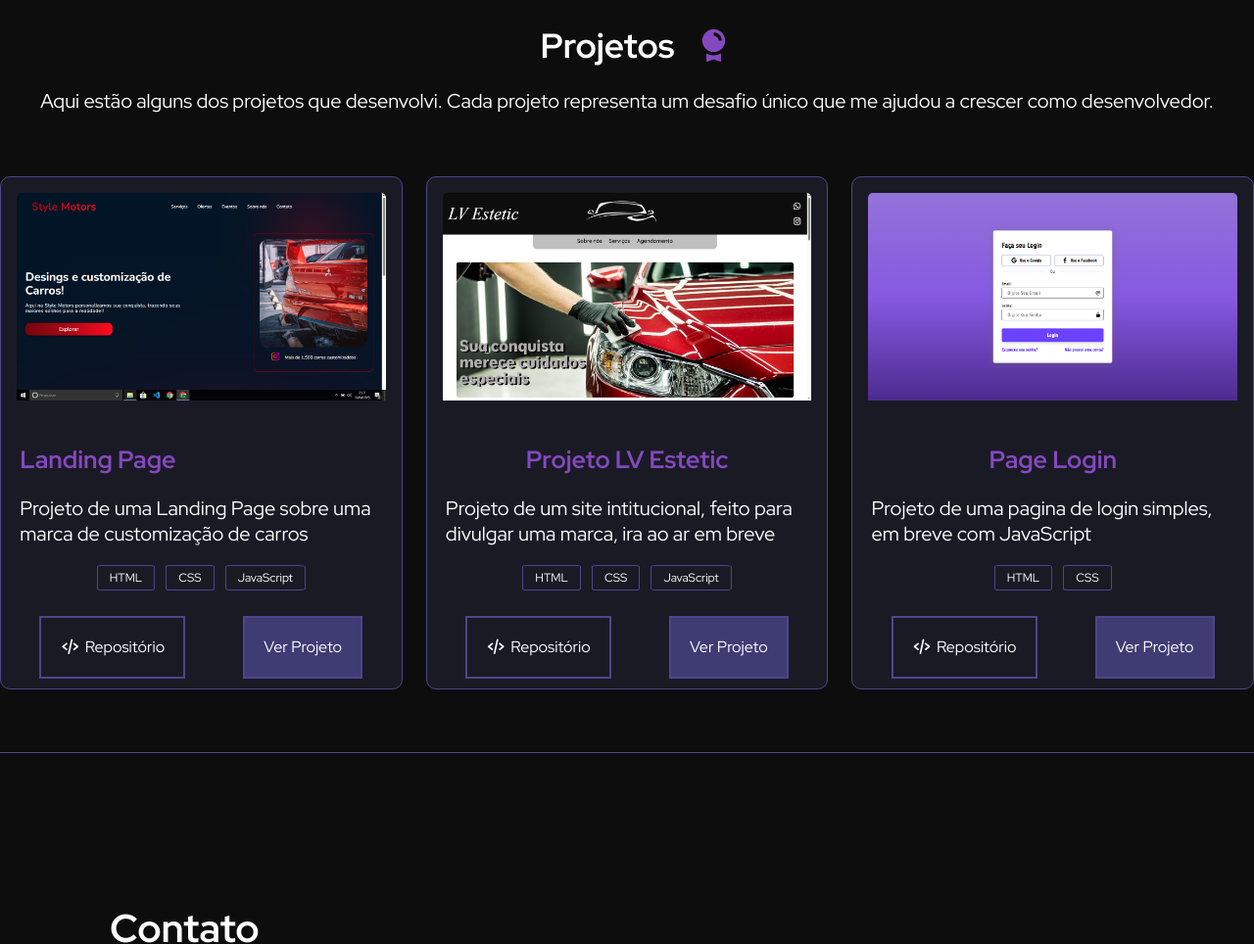
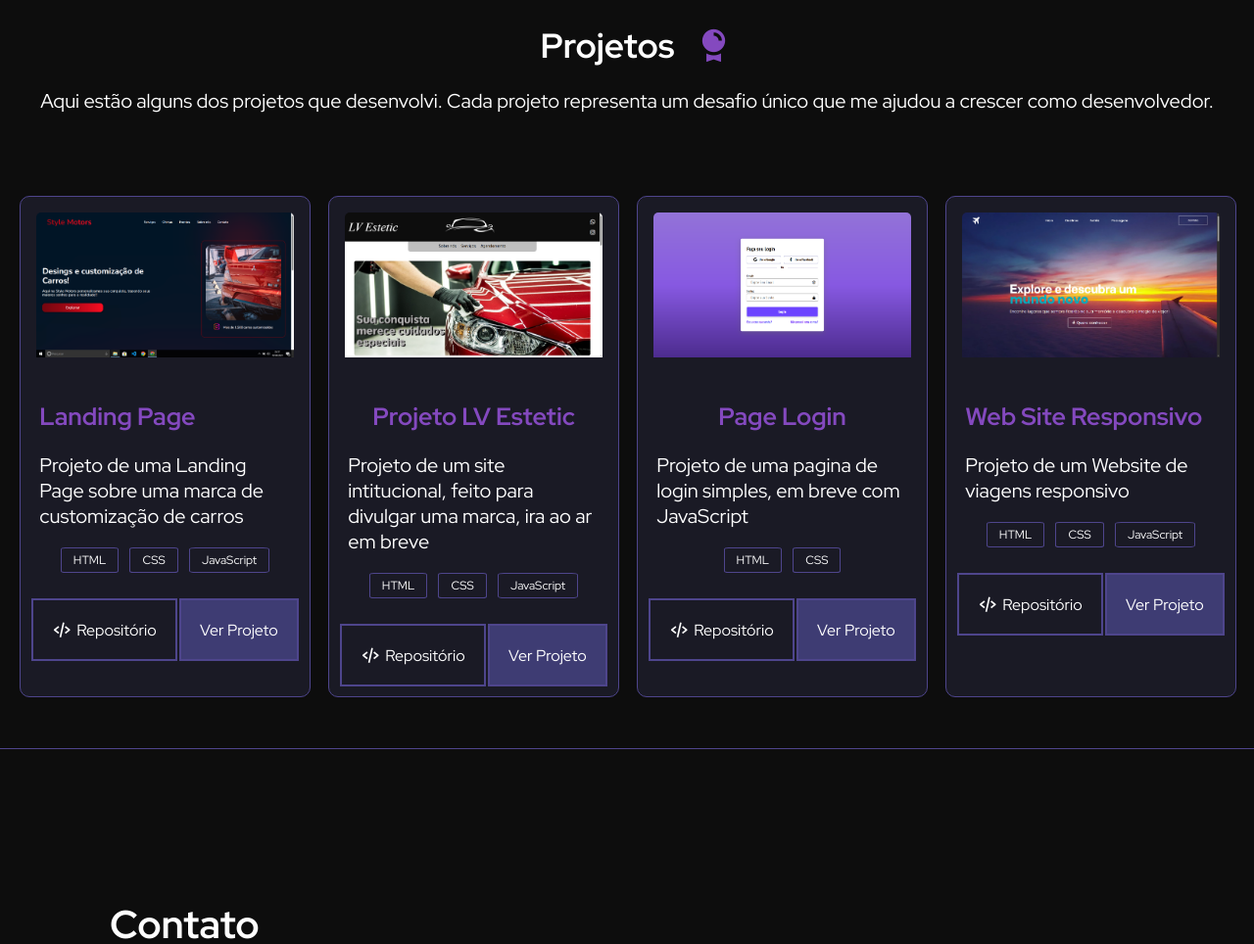
Before and after one commit to RafaelVas-dev/Portifolio, a plain HTML site: page index.html in a window 1280 px wide. Shown: the part 1032-1996 px from the top of the page at 98% size. Drawn offline with nearby package versions, Linux system fonts and the light colour scheme.

Commit message:
add novo projeto

```diff
--- a/assets/css/global/index.css
+++ b/assets/css/global/index.css
@@ -47,6 +47,10 @@
   .proje-conteiner {
     flex-wrap: wrap;
     justify-content: center;
+    display: flex;
+    align-items: center;
+    gap: 1.5rem;
+    margin: 2rem auto;
   }
 
   .proje-card {
@@ -96,6 +100,16 @@
   }
 
   /* Seção Projetos */
+
+  .proje-conteiner{
+    display: flex;
+    align-items: center;
+    justify-content: center;
+    flex-direction: column;
+    gap: 1.5rem;
+    margin: 2rem auto;
+  }
+
   .proje-card{
     max-width: 90%;
     margin: 0 auto;
--- a/assets/css/sections/projetos.css
+++ b/assets/css/sections/projetos.css
@@ -27,9 +27,10 @@
 }
 
 .proje-conteiner{
-    display: flex;
-    gap: 1.5rem;
-    margin: 2rem auto;
+    display: grid;
+    grid-template-columns: repeat(auto-fit, minmax(200px, 1fr));
+    gap: 20px;
+    padding: 20px;
 }
 
 .proje-card{
--- a/index.html
+++ b/index.html
@@ -202,6 +202,36 @@
                     </div>
                 </div>
 
+
+
+                <!-- Projeto 4 -->
+                <div class="proje-card">
+
+                    <div class="proje-image">
+                        <img src="assets/imgs/projetoSiteViagens.png" alt="Projeto LandingPage">
+                    </div>
+
+                    <div class="proje-content">
+                       <h3>Web Site Responsivo</h3>
+                       <p class="proje-descricao">Projeto de um Website de viagens responsivo</p>
+                    </div>
+
+                    <div class="proje-tags">
+                       <span class="proje-tag">HTML</span>
+                       <span class="proje-tag">CSS</span>
+                       <span class="proje-tag">JavaScript</span>
+                    </div>
+
+                    <div class="proje-links">
+                       <a href="https://github.com/RafaelVas-dev/ProjetoWebsiteResponsivo" target="_blank"><i class='bx bx-code-alt'></i>
+                         Repositório
+                       </a>
+                       <a href="https://website-viagens.netlify.app/" class="button-ext" target="_blank">
+                         Ver Projeto
+                       </a>
+                    </div>
+                </div>
+
             </div>
 
         </section>
```
Also changed, not shown: assets/imgs/projetoSiteViagens.png (added).
